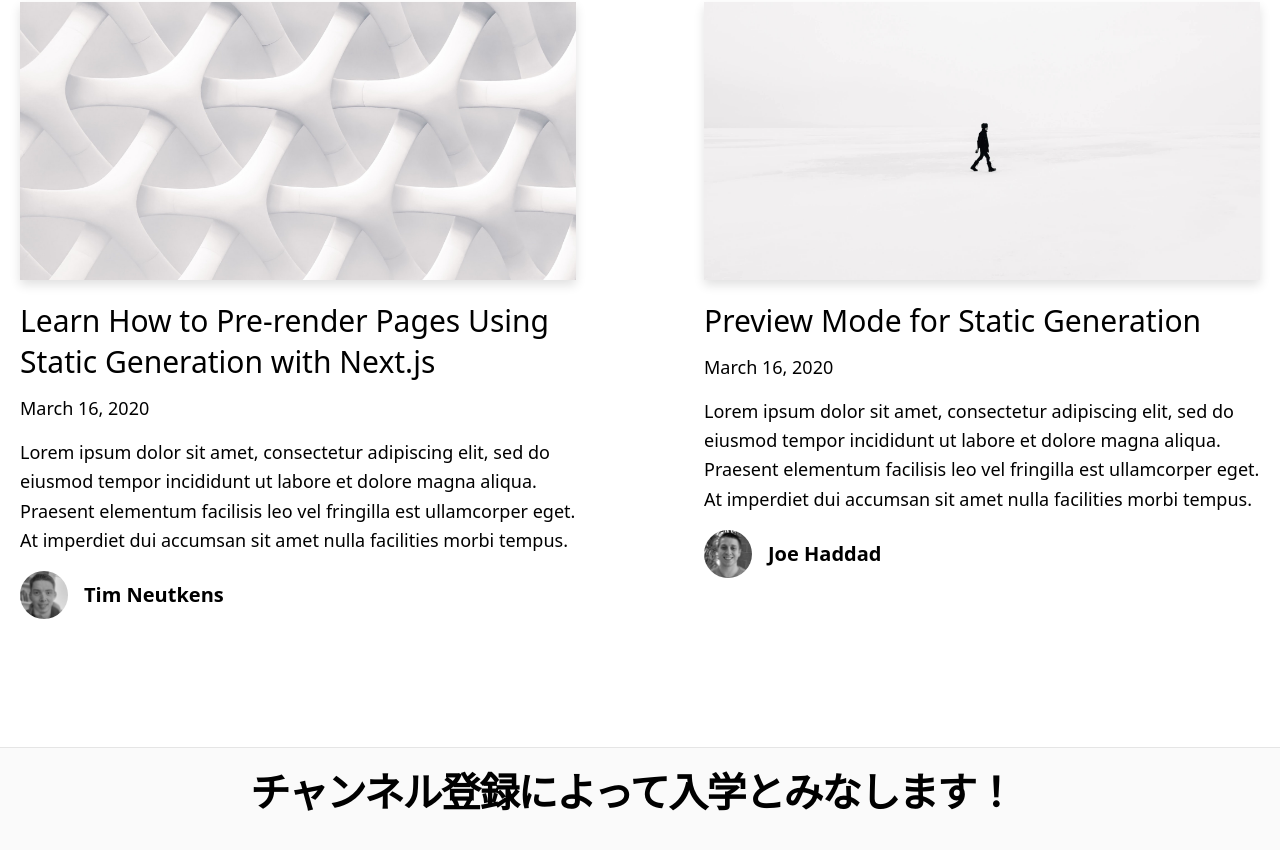
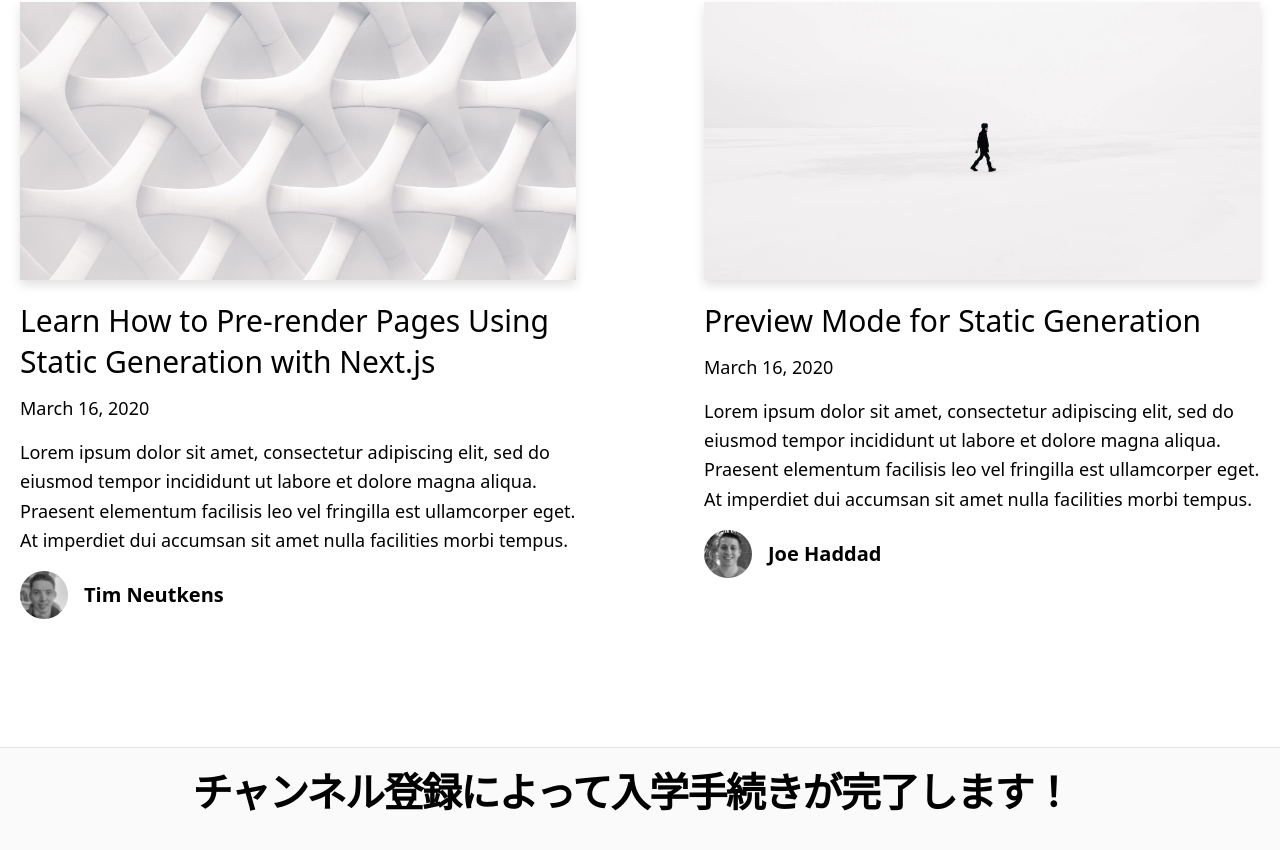
Before and after one commit to YouTubeKosen/YouTubeKosen, a Next.js app: page / in a window 1280 px wide. Shown: the part 1063-1913 px from the top of the page. Built offline with nearby package versions, Linux system fonts and the light colour scheme.

Commit message:
update footer

```diff
--- a/components/footer.tsx
+++ b/components/footer.tsx
@@ -4,11 +4,11 @@ import { YouTubeSubscribe } from './youtubeSubscribe'
 
 const Footer = () => {
   return (
-    <footer className="bg-neutral-50 border-t border-neutral-200">
+    <footer className="bg-neutral-50 border-t border-neutral-200 mt-5 py-5">
       <Container>
-        <div className="flex flex-col items-center my-5">
+        <div className="flex flex-col items-center mb-5">
           <h3 className="text-4xl lg:text-[2.5rem] font-bold tracking-tighter leading-tight text-center lg:text-left mb-5 lg:pr-4">
-            チャンネル登録によって入学とみなします！
+            チャンネル登録によって入学手続きが完了します！
           </h3>
           <div className="my-5">
           <YouTubeSubscribe />
```
